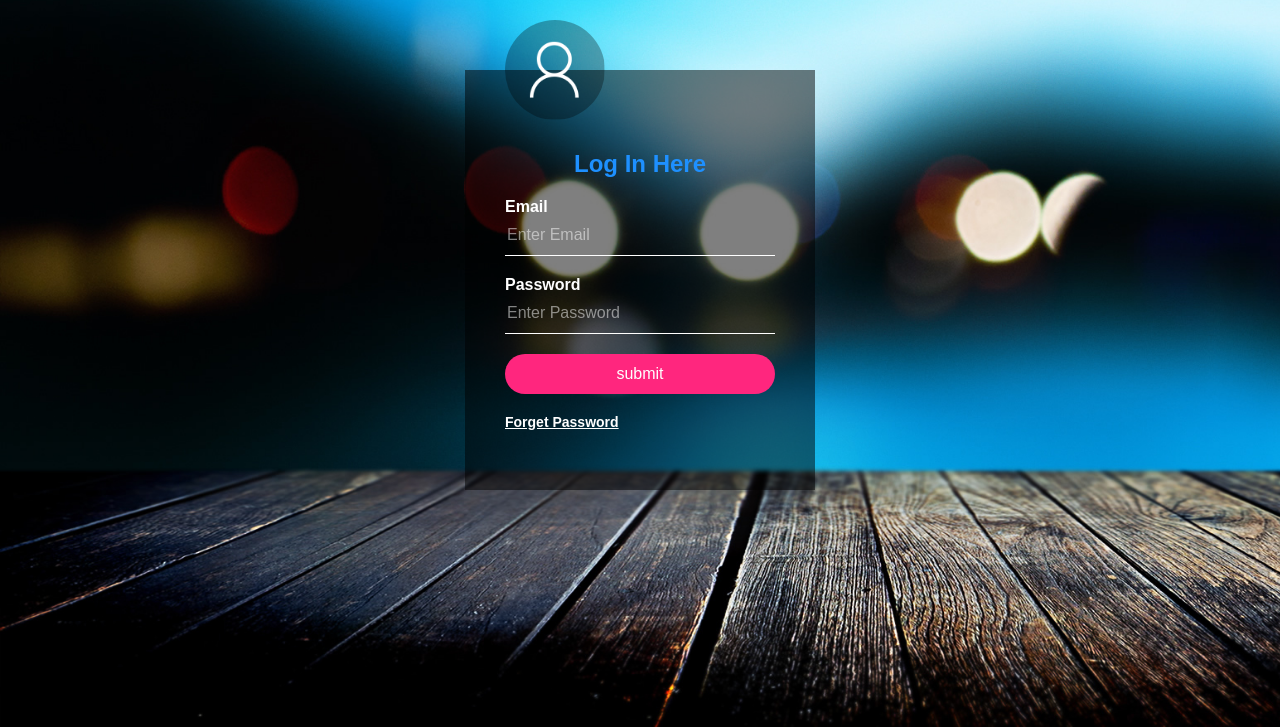
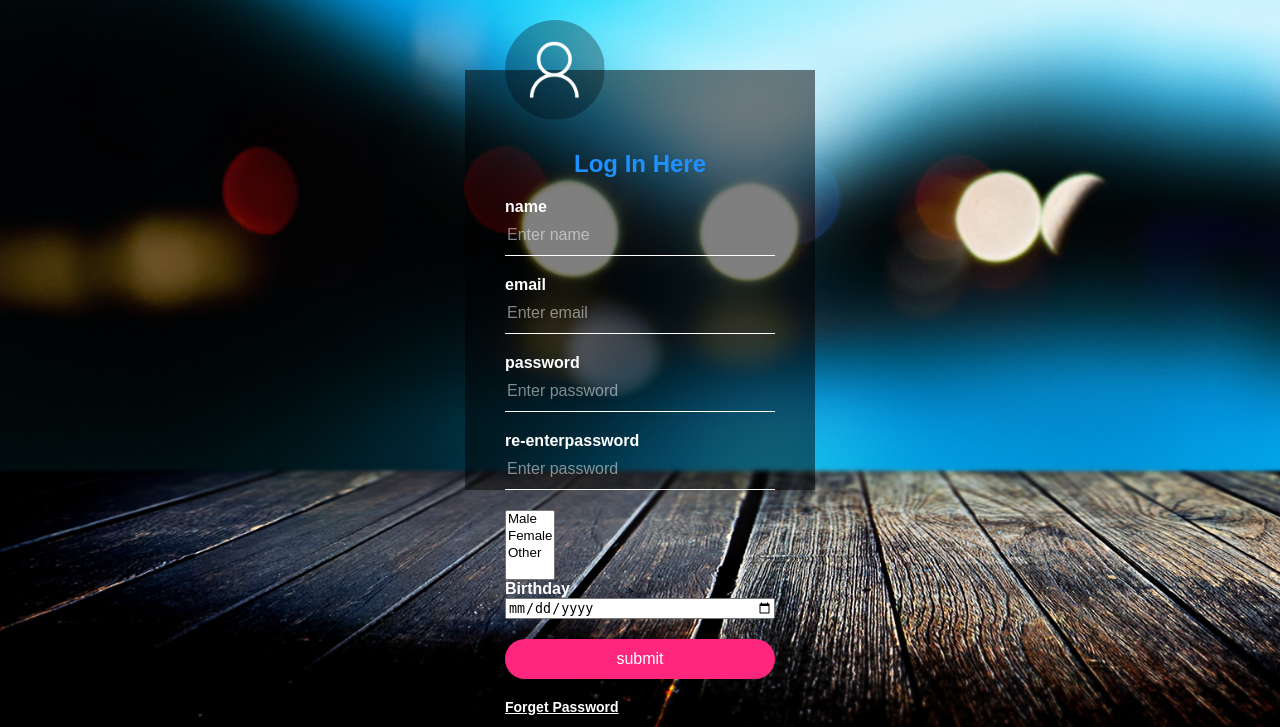
Before and after one commit to ranjithranjith5/contact, a PHP site: page / in a window 1280 px wide. Shown: the part 168-895 px from the top of the page. Run offline with PHP 8.4, Linux system fonts and the light colour scheme.

Commit message:
Update index.php

```diff
--- a/index.php
+++ b/index.php
@@ -11,10 +11,21 @@
 		<img src="user.jpg"class="user">
 		<h2>Log In Here</h2>
 		<form action="process.php" method="post">
-			<p>Email</p>
-			<input type="text" placeholder="Enter Email" name="name">
-			<p>Password</p>
-			<input type="password" placeholder="Enter Password" name="password">
+			<p>name</p>
+			<input type="text" placeholder="Enter name" name="name">
+			<p>email</p>
+			<input type="text" placeholder="Enter email" name="name">
+			<p>password</p>
+			<input type="text" placeholder="Enter password" name="password">
+			<p>re-enterpassword</p>
+			<input type="text" placeholder="Enter password" name="password">
+			<select name="gender" multiple>
+				<option value="male">Male</option>
+				<option value="female">Female</option>
+				<option value="other">Other</option>
+			</select>
+			<p>Birthday</p>
+			<input type="date" name="bday">
 			<input type="submit" name="save" value="submit">
 			<a href="#"> Forget Password</a>
 		</form>
```
